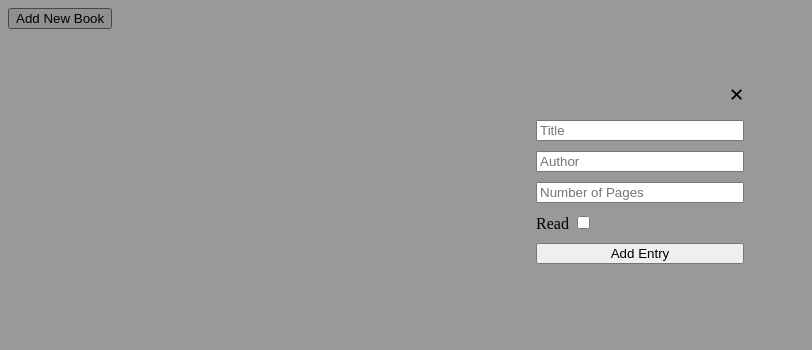
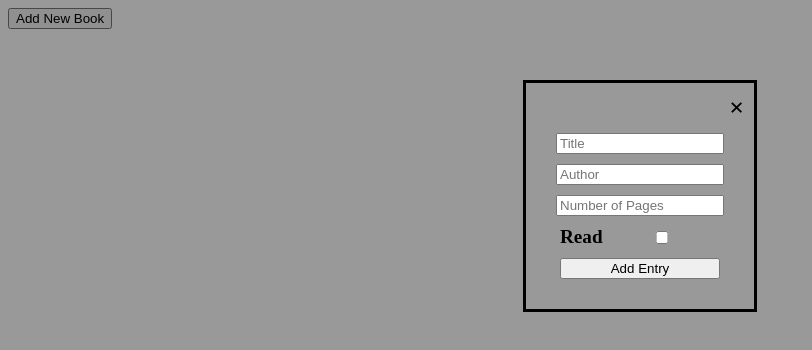
Before and after one commit to AlexRuu/library, a plain HTML site: page index.html in a window 1280 px wide. Both pictures are taken after a click on the button "Add New Book". Shown: the whole page, without its empty margins (0-812 px from the left). Drawn offline with Linux system fonts and the light colour scheme.

Commit message:
Adjust form size

```diff
--- a/style.css
+++ b/style.css
@@ -18,6 +18,8 @@
     width: 13rem;
     gap: 10px;
     margin: auto;
+    padding: 10px 10px 30px 10px;
+    border: black solid;
     -webkit-animation-name: animate;
     -webkit-animation-duration: 1s;
     animation-name: animate;
@@ -40,3 +42,21 @@
     font-size: 26px;
     font-weight: bold;
 }
+
+.addForm input, .readBox{
+    width: 10rem;
+    align-self: center;
+}
+
+.readBox {
+    font-size: 1.2rem;
+    font-weight: bold;
+    display: flex;
+}
+
+#sub {
+    display: flex;
+    justify-content: center;
+    align-self: center;
+    width: 10rem;
+}
```
